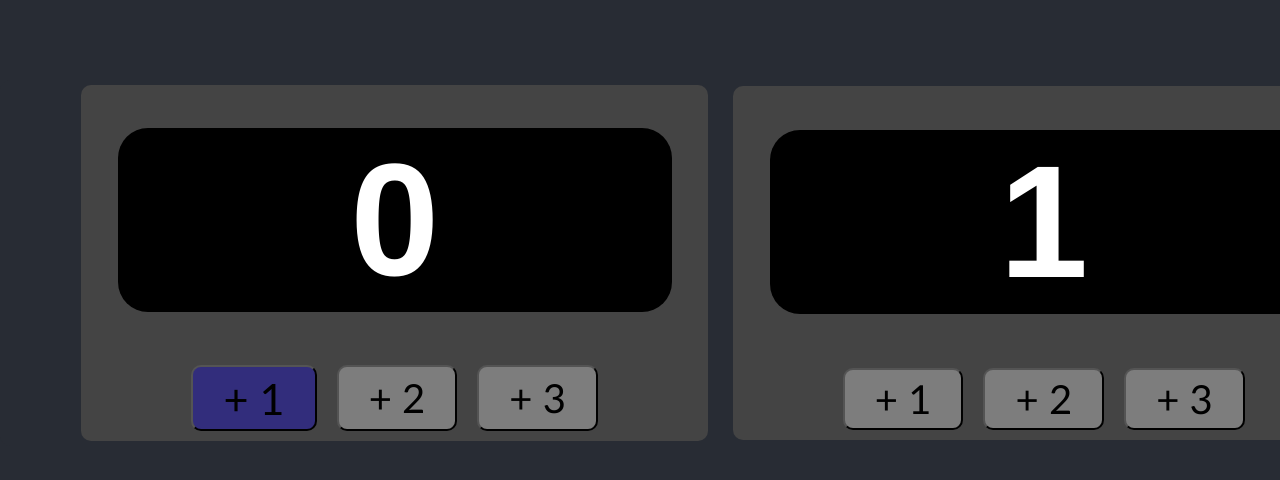
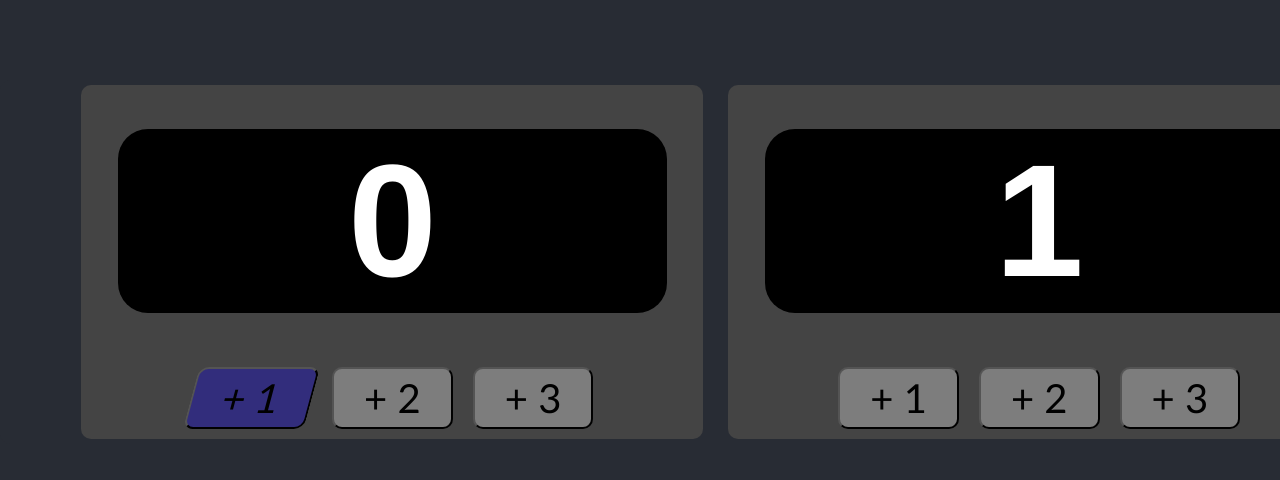
Before and after one commit to Davi-Archive/placar-react, a React (Create React App) app: page / in a window 1280 px wide. In both pictures the pointer is over the button 251 px from the left and 397 px from the top of the page. Shown: the top 480 px of the page. Built offline with nearby package versions, Linux system fonts and the light colour scheme.

Commit message:
frontend melhorado

```diff
--- a/src/App.css
+++ b/src/App.css
@@ -55,8 +55,8 @@ button{
 }
 
 button:hover{
-  font-size: 2.7rem;
   background-color: #322d7c;
+  transform:skewX(-15deg)
 }
 
 button::after{
```
